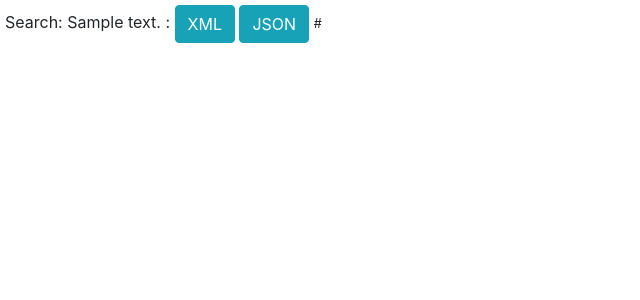
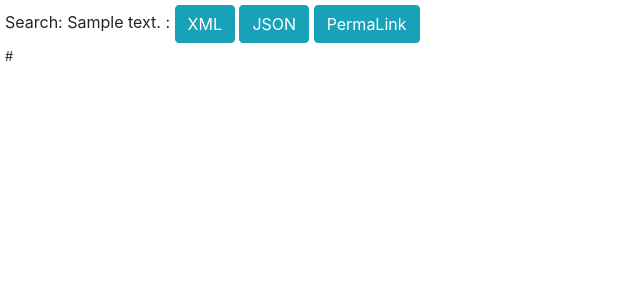
Before and after one commit to dag-hammarskjold-library/undl_proxy, a Flask app: template templates/list.html in a window 1280 px wide. Shown: the top 300 px of the page, without its empty margins (0-640 px from the left). Run offline with Flask 2, Linux system fonts and the light colour scheme; the template is opened without the code that fills it: most values are stand-ins (such as "Sample title", 1, 10 or a date in 2020); parts of the project's set-up code (start-up, migrations or seed data) failed here and were passed over; some libraries are stand-ins or nearby versions.

Commit message:
fixed dumb bug where I was passing the raw URL to be processed (i.e. not necessarily Marc XML) Do not always refresh - takes too long Add some stuff to list

```diff
--- a/app.py
+++ b/app.py
@@ -71,7 +71,7 @@ def index():
             query = query + "&rg={}".format(records)
 
         # insert or update SearchMetadata
-        search_md, metadata = _update_record_for_url(raw_query, display_fields)
+        search_md, metadata = _update_record_for_url(query, display_fields)
 
         return render_template(
             'result.html',
@@ -166,6 +166,7 @@ def _parse_query(undl_url):
 
 @app.route("/list")
 def list_records():
+    #  TODO: add created and updated dates
     context = {}
     searches = session.query(SearchMetadata).all()
     for search in searches:
--- a/static/js/index.js
+++ b/static/js/index.js
@@ -13,12 +13,12 @@ $(document).ready(function() {
 
     $("#results-json").on("click", function() {
         var search_metadata_id = $("div#search-metadata-id").text();
-        location.href = "json/?rec_id="+search_metadata_id;
+        location.href = "json/?rec_id="+search_metadata_id+"&refresh=true";
     });
 
     $("#results-xml").on("click", function(){
         var search_metadata_id = $("div#search-metadata-id").text();
-        location.href = "xml/?rec_id="+search_metadata_id;
+        location.href = "xml/?rec_id="+search_metadata_id+"&refresh=true";
     });
 
     $("#results-link").on("click", function(){
--- a/templates/list.html
+++ b/templates/list.html
@@ -3,8 +3,10 @@
 {% block content %}
 {% for url, id in context.items() %}
 <p> Search: {{ id }} :
-    <a role="button" class="btn btn-info" href="/xml/?rec_id={{id}}&refresh=true">XML </a>
-    <a role="button" class="btn btn-info" href="/json/?rec_id={{id}}&refresh=true">JSON</a>
+    <a role="button" class="btn btn-info" href="/xml/?rec_id={{id}}">XML </a>
+    <a role="button" class="btn btn-info" href="/json/?rec_id={{id}}">JSON</a>
+    <a role="button" class="btn btn-info" href='/?rec_id={{id}}'>PermaLink</a>
+    <br />
     <small>{{url}}</small>
 </p>
 <br />
```
